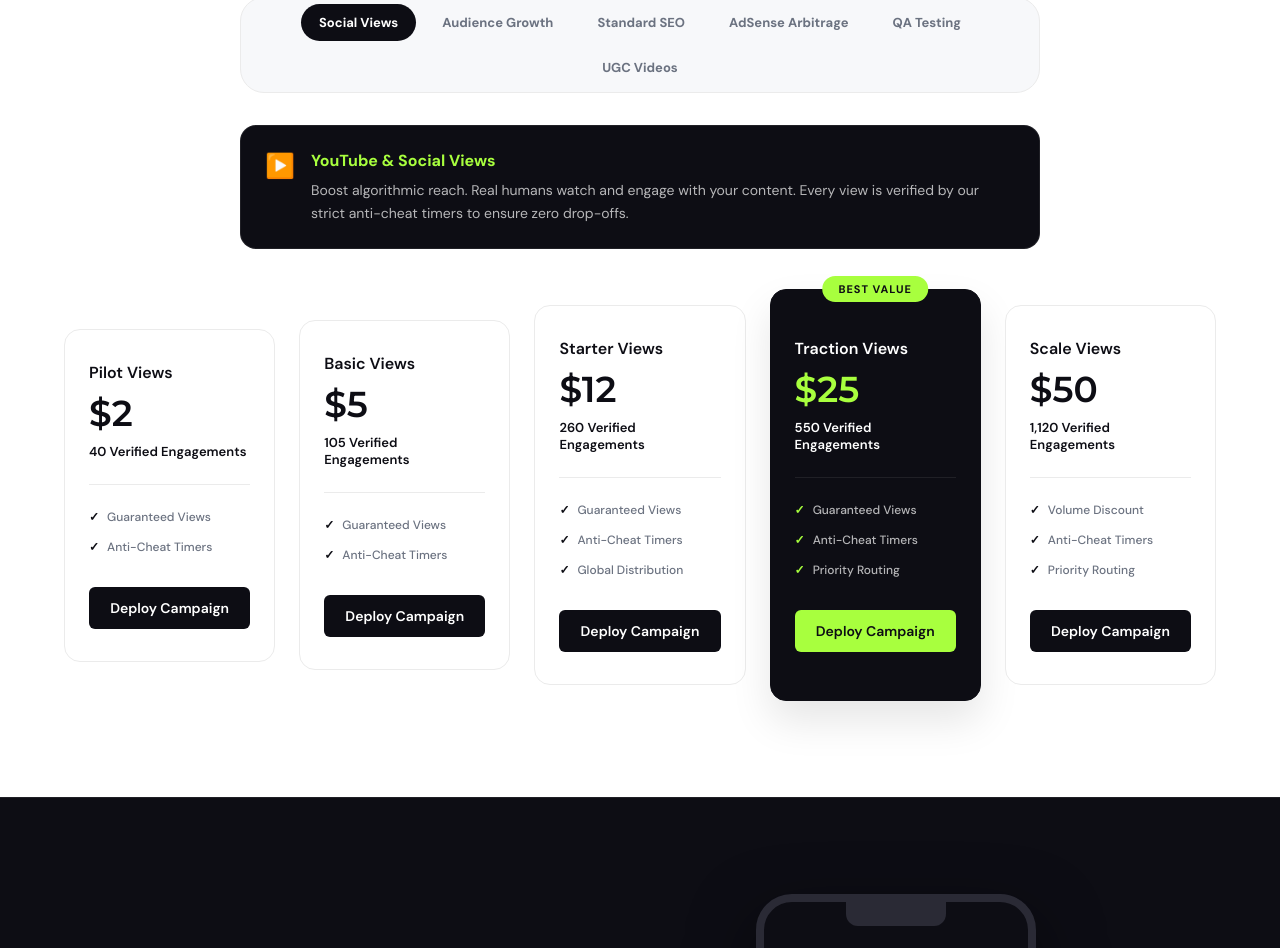
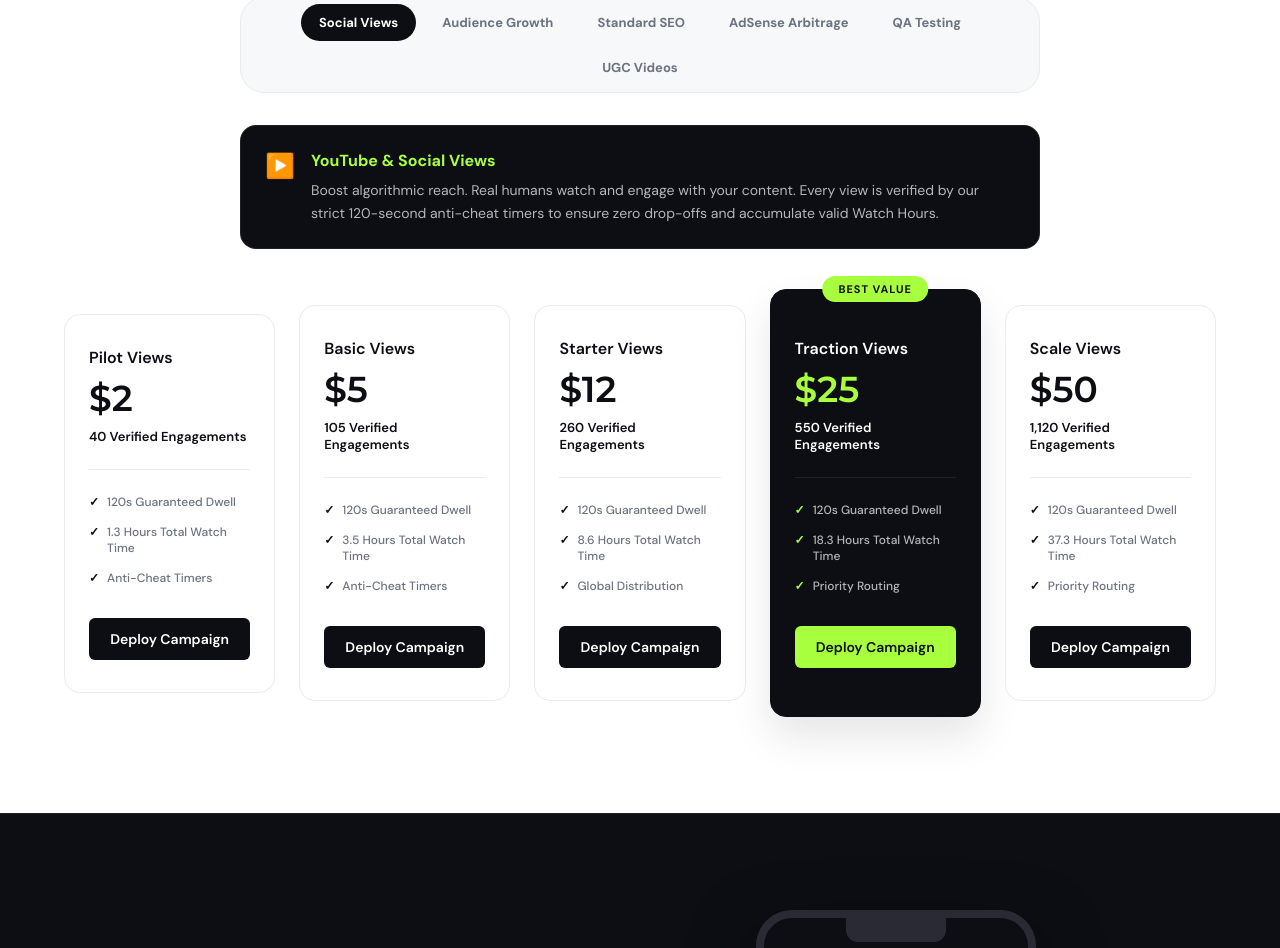
Before and after one commit to Vinbracodetech/taskivo, a React (Vite) app: page / in a window 1280 px wide. Shown: the part 2813-3761 px from the top of the page. Built offline with nearby package versions, Linux system fonts and the light colour scheme.

Commit message:
Revise pricing arrays with updated features
Updated social, growth, seo, and adsense pricing structures to include guaranteed seconds and total watch hours.

```diff
--- a/src/pages/Landing.jsx
+++ b/src/pages/Landing.jsx
@@ -94,37 +94,37 @@ export default function Landing({ navigate, setAuthMode }) {
     document.head.appendChild(style);
   }, []);
 
-  // 🔥 NEW 5-TIER ACCESSIBLE PRICING ARRAYS 🔥
+  // 🔥 UPDATED: Added Guaranteed Seconds & Total Watch Hours 🔥
   const socialPricing = [
-    { name: 'Pilot Views', price: '$2', slots: 40, features: ['Guaranteed Views', 'Anti-Cheat Timers'] },
-    { name: 'Basic Views', price: '$5', slots: 105, features: ['Guaranteed Views', 'Anti-Cheat Timers'] },
-    { name: 'Starter Views', price: '$12', slots: 260, features: ['Guaranteed Views', 'Anti-Cheat Timers', 'Global Distribution'] },
-    { name: 'Traction Views', price: '$25', slots: 550, features: ['Guaranteed Views', 'Anti-Cheat Timers', 'Priority Routing'], isPopular: true },
-    { name: 'Scale Views', price: '$50', slots: 1120, features: ['Volume Discount', 'Anti-Cheat Timers', 'Priority Routing'] },
+    { name: 'Pilot Views', price: '$2', slots: 40, features: ['120s Guaranteed Dwell', '1.3 Hours Total Watch Time', 'Anti-Cheat Timers'] },
+    { name: 'Basic Views', price: '$5', slots: 105, features: ['120s Guaranteed Dwell', '3.5 Hours Total Watch Time', 'Anti-Cheat Timers'] },
+    { name: 'Starter Views', price: '$12', slots: 260, features: ['120s Guaranteed Dwell', '8.6 Hours Total Watch Time', 'Global Distribution'] },
+    { name: 'Traction Views', price: '$25', slots: 550, features: ['120s Guaranteed Dwell', '18.3 Hours Total Watch Time', 'Priority Routing'], isPopular: true },
+    { name: 'Scale Views', price: '$50', slots: 1120, features: ['120s Guaranteed Dwell', '37.3 Hours Total Watch Time', 'Priority Routing'] },
   ];
 
   const growthPricing = [
-    { name: 'Pilot Growth', price: '$3', slots: 40, features: ['Real Human Accounts', '1-Min Watch Rule'] },
-    { name: 'Basic Growth', price: '$7', slots: 95, features: ['Real Human Accounts', '1-Min Watch Rule'] },
-    { name: 'Starter Growth', price: '$15', slots: 210, features: ['Real Human Accounts', '1-Min Watch Rule', 'Zero Bot Drops'] },
-    { name: 'Traction Growth', price: '$30', slots: 430, features: ['Real Human Accounts', '1-Min Watch Rule', 'Priority Placement'], isPopular: true },
-    { name: 'Scale Growth', price: '$60', slots: 880, features: ['Real Human Accounts', '1-Min Watch Rule', 'Maximum Velocity'] },
+    { name: 'Pilot Growth', price: '$3', slots: 40, features: ['60s Mandatory Watch Time', '0.6 Hours Total Watch Time', 'Real Human Accounts'] },
+    { name: 'Basic Growth', price: '$7', slots: 95, features: ['60s Mandatory Watch Time', '1.5 Hours Total Watch Time', 'Real Human Accounts'] },
+    { name: 'Starter Growth', price: '$15', slots: 210, features: ['60s Mandatory Watch Time', '3.5 Hours Total Watch Time', 'Zero Bot Drops'] },
+    { name: 'Traction Growth', price: '$30', slots: 430, features: ['60s Mandatory Watch Time', '7.1 Hours Total Watch Time', 'Priority Placement'], isPopular: true },
+    { name: 'Scale Growth', price: '$60', slots: 880, features: ['60s Mandatory Watch Time', '14.6 Hours Total Watch Time', 'Maximum Velocity'] },
   ];
 
   const seoPricing = [
-    { name: 'Pilot Traffic', price: '$2.50', slots: 40, features: ['Standard Web Routing', 'Guaranteed Engagement'] },
-    { name: 'Basic Traffic', price: '$6', slots: 100, features: ['Standard Web Routing', 'Guaranteed Engagement'] },
-    { name: 'Starter Traffic', price: '$14', slots: 240, features: ['Standard Web Routing', 'Guaranteed Engagement', 'Human Navigators'] },
-    { name: 'Traction Traffic', price: '$28', slots: 500, features: ['Standard Web Routing', 'Guaranteed Engagement', 'Priority Routing'], isPopular: true },
-    { name: 'Scale Traffic', price: '$55', slots: 1000, features: ['Volume Discount', 'Guaranteed Engagement', 'Maximum Velocity'] },
+    { name: 'Pilot Traffic', price: '$2.50', slots: 40, features: ['60s Page Navigation', 'Standard Web Routing', 'Guaranteed Engagement'] },
+    { name: 'Basic Traffic', price: '$6', slots: 100, features: ['60s Page Navigation', 'Standard Web Routing', 'Guaranteed Engagement'] },
+    { name: 'Starter Traffic', price: '$14', slots: 240, features: ['60s Page Navigation', 'Human Navigators', 'Guaranteed Engagement'] },
+    { name: 'Traction Traffic', price: '$28', slots: 500, features: ['60s Page Navigation', 'Priority Routing', 'Guaranteed Engagement'], isPopular: true },
+    { name: 'Scale Traffic', price: '$55', slots: 1000, features: ['60s Page Navigation', 'Maximum Velocity', 'Guaranteed Engagement'] },
   ];
 
   const adsensePricing = [
-    { name: 'Pilot Arbitrage', price: '$3.50', slots: 45, features: ['Strict 2+ Min Dwell', 'Ad-Interaction Ready'] },
-    { name: 'Basic Arbitrage', price: '$8', slots: 105, features: ['Strict 2+ Min Dwell', 'Ad-Interaction Ready'] },
-    { name: 'Starter Arbitrage', price: '$18', slots: 240, features: ['Strict 2+ Min Dwell', 'Ad-Interaction Ready', 'Account Protection'] },
-    { name: 'Traction Arbitrage', price: '$38', slots: 510, features: ['Strict 2+ Min Dwell', 'Ad-Interaction Ready', 'Premium Routing'], isPopular: true },
-    { name: 'Scale Arbitrage', price: '$75', slots: 1020, features: ['Strict 2+ Min Dwell', 'Volume Injection', 'Maximum Velocity'] },
+    { name: 'Pilot Arbitrage', price: '$3.50', slots: 45, features: ['120s Strict Dwell Time', '1.5 Hours Total Session Time', 'Ad-Interaction Ready'] },
+    { name: 'Basic Arbitrage', price: '$8', slots: 105, features: ['120s Strict Dwell Time', '3.5 Hours Total Session Time', 'Ad-Interaction Ready'] },
+    { name: 'Starter Arbitrage', price: '$18', slots: 240, features: ['120s Strict Dwell Time', '8.0 Hours Total Session Time', 'Account Protection'] },
+    { name: 'Traction Arbitrage', price: '$38', slots: 510, features: ['120s Strict Dwell Time', '17.0 Hours Total Session Time', 'Premium Routing'], isPopular: true },
+    { name: 'Scale Arbitrage', price: '$75', slots: 1020, features: ['120s Strict Dwell Time', '34.0 Hours Total Session Time', 'Volume Injection'] },
   ];
 
   const qaPricing = [
@@ -151,10 +151,10 @@ export default function Landing({ navigate, setAuthMode }) {
                     (pricingMode === 'growth') ? 'Subscribers/Followers' : 'Verified Engagements';
 
   const serviceDetails = {
-    social: { title: 'YouTube & Social Views', icon: '▶️', desc: 'Boost algorithmic reach. Real humans watch and engage with your content. Every view is verified by our strict anti-cheat timers to ensure zero drop-offs.' },
-    growth: { title: 'Audience Growth (Subs & Follows)', icon: '👥', desc: 'Build a permanent follower base. To prevent algorithms from flagging spam, our earners are strictly required to watch 1+ minutes of your content before hitting subscribe or follow.' },
+    social: { title: 'YouTube & Social Views', icon: '▶️', desc: 'Boost algorithmic reach. Real humans watch and engage with your content. Every view is verified by our strict 120-second anti-cheat timers to ensure zero drop-offs and accumulate valid Watch Hours.' },
+    growth: { title: 'Audience Growth (Subs & Follows)', icon: '👥', desc: 'Build a permanent follower base. To prevent algorithms from flagging spam, our earners are strictly required to watch 60+ seconds of your content before hitting subscribe or follow.' },
     seo: { title: 'Standard SEO Traffic', icon: '🔍', desc: 'Dominate search engine rankings. Our network navigates to your blog or website, reducing bounce rates and signaling high search relevance to Google.' },
-    adsense: { title: 'AdSense & Arbitrage Traffic', icon: '💰', desc: 'High-tier traffic specifically engineered for AdSense Arbitrage. Strict 2+ minute dwell times and ad-interaction compliance to keep your Google ad accounts perfectly healthy.' },
+    adsense: { title: 'AdSense & Arbitrage Traffic', icon: '💰', desc: 'High-tier traffic specifically engineered for AdSense Arbitrage. Strict 120-second dwell times and ad-interaction compliance to keep your Google ad accounts perfectly healthy.' },
     qa: { title: 'App QA Testing', icon: '🐛', desc: 'Crowdsourced bug hunting. Deploy real users to download your app, test features, and upload manual feedback screenshots before your official launch.' },
     ugc: { title: 'Authentic UGC Videos', icon: '🤳', desc: 'Commission real people to record authentic, selfie-style video testimonials or product demos. You get full commercial rights to use them in your ad campaigns.' }
   };
@@ -162,8 +162,8 @@ export default function Landing({ navigate, setAuthMode }) {
   const faqs = [
     { q: 'Who is Taskivo?', a: 'Taskivo is a global attention network bridging the gap between enterprise marketing and distributed human contributors. We provide a secure infrastructure for real people to monetize their digital footprint while helping businesses grow.' },
     { q: 'How do Earners get paid? Is there a high threshold?', a: 'Unlike other platforms, Taskivo offers Day-One Liquidity. Earners can cash out their first ₦100 as soon as they hit just 100 Points. This takes as few as 3-4 tasks. Withdrawals are processed instantly via Paystack directly to your local bank account.' },
-    { q: 'What is the difference between Standard SEO and AdSense Arbitrage tasks?', a: 'Standard SEO tasks (30 PTS) focus on search visibility. AdSense Arbitrage tasks reward earners with higher pay (40 PTS) because they require strict 2+ minute dwell times and ad-interaction compliance to protect the Creator’s Google AdSense account health.' },
-    { q: 'How does the Audience Growth package guarantee permanent subscribers?', a: 'If a user just clicks "Subscribe" without watching, YouTube deletes it as spam. Our system forces Earners to watch your content for a minimum of 1 minute before subscribing. This costs slightly more, but guarantees permanent, algorithm-friendly followers.' },
+    { q: 'What is the difference between Standard SEO and AdSense Arbitrage tasks?', a: 'Standard SEO tasks (30 PTS) focus on search visibility. AdSense Arbitrage tasks reward earners with higher pay (40 PTS) because they require strict 120+ second dwell times and ad-interaction compliance to protect the Creator’s Google AdSense account health.' },
+    { q: 'How does the Audience Growth package guarantee permanent subscribers?', a: 'If a user just clicks "Subscribe" without watching, YouTube deletes it as spam. Our system forces Earners to watch your content for a minimum of 60 seconds before subscribing. This costs slightly more, but guarantees permanent, algorithm-friendly followers.' },
     { q: 'What are Internal Blog Tasks?', a: 'To keep our community engaged while waiting for new Creator campaigns, Taskivo injects its own liquidity to fund "Internal Blog Tasks." Earners get a quick 5 PTS booster just for reading official platform updates.' },
     { q: 'How does Taskivo prevent bot traffic?', a: 'We utilize Layer 3 Financial Verification. Every contributor must bind a real bank account to their identity. We pair this with strict pointer-lock technology and tab-switch detection.' }
   ];
```
